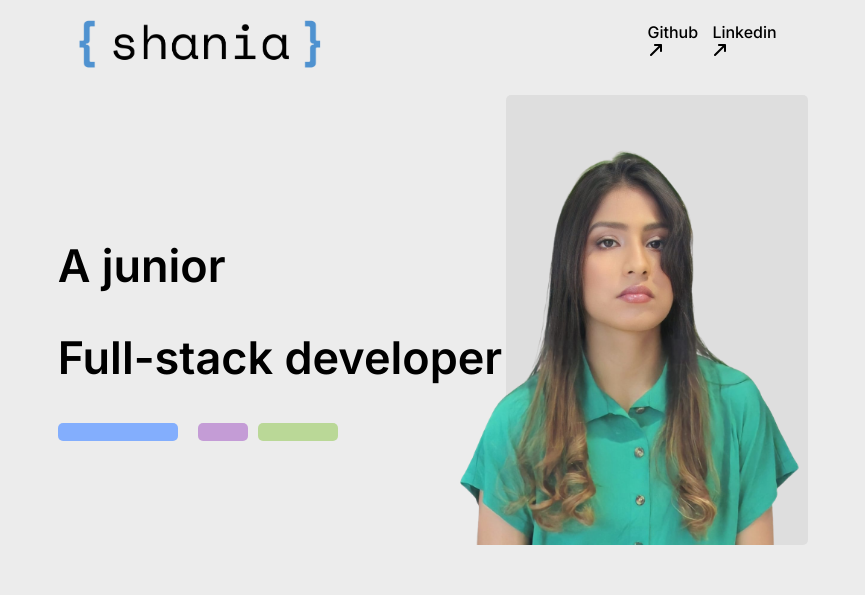
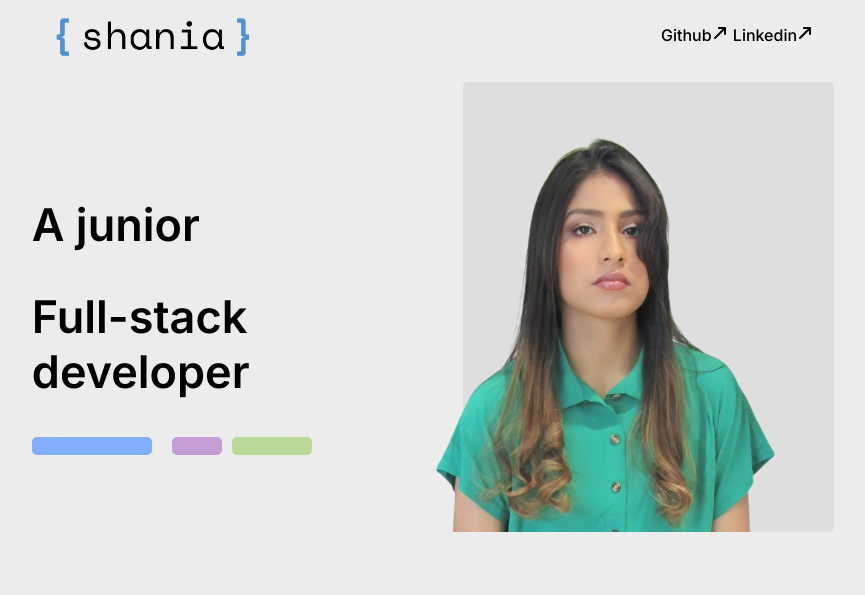
Before and after one commit to Shania810/my-portifolio, a React (Create React App) app: page / in a window 1280 px wide. Shown: the top 595 px of the page, without its empty margins (207-1072 px from the left). Built offline with nearby package versions, Linux system fonts and the light colour scheme; no server answers.

Commit message:
Inserted changes in files style.css of the components and sections

```diff
--- a/src/sections/Main/style.css
+++ b/src/sections/Main/style.css
@@ -17,6 +17,7 @@ main {
     border-radius: 5px;
     width: 40%;
     height: 450px;
+    padding-right: 50px;
 }
 
 #image>img {
--- a/src/sections/Navbar/style.css
+++ b/src/sections/Navbar/style.css
@@ -11,7 +11,7 @@ nav>div {
 }
 
 nav img {
-    width: 250px;
+    width: 200px;
 }
 
 #links {
```
